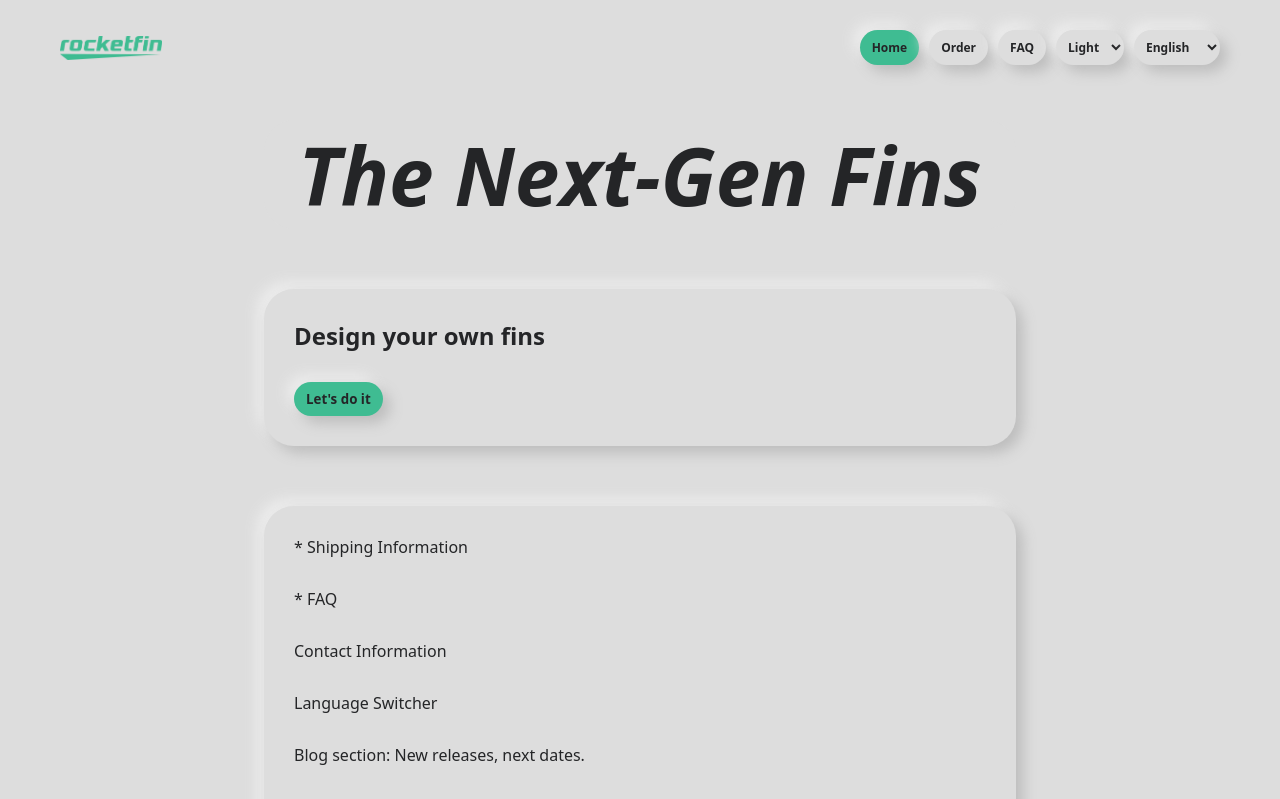
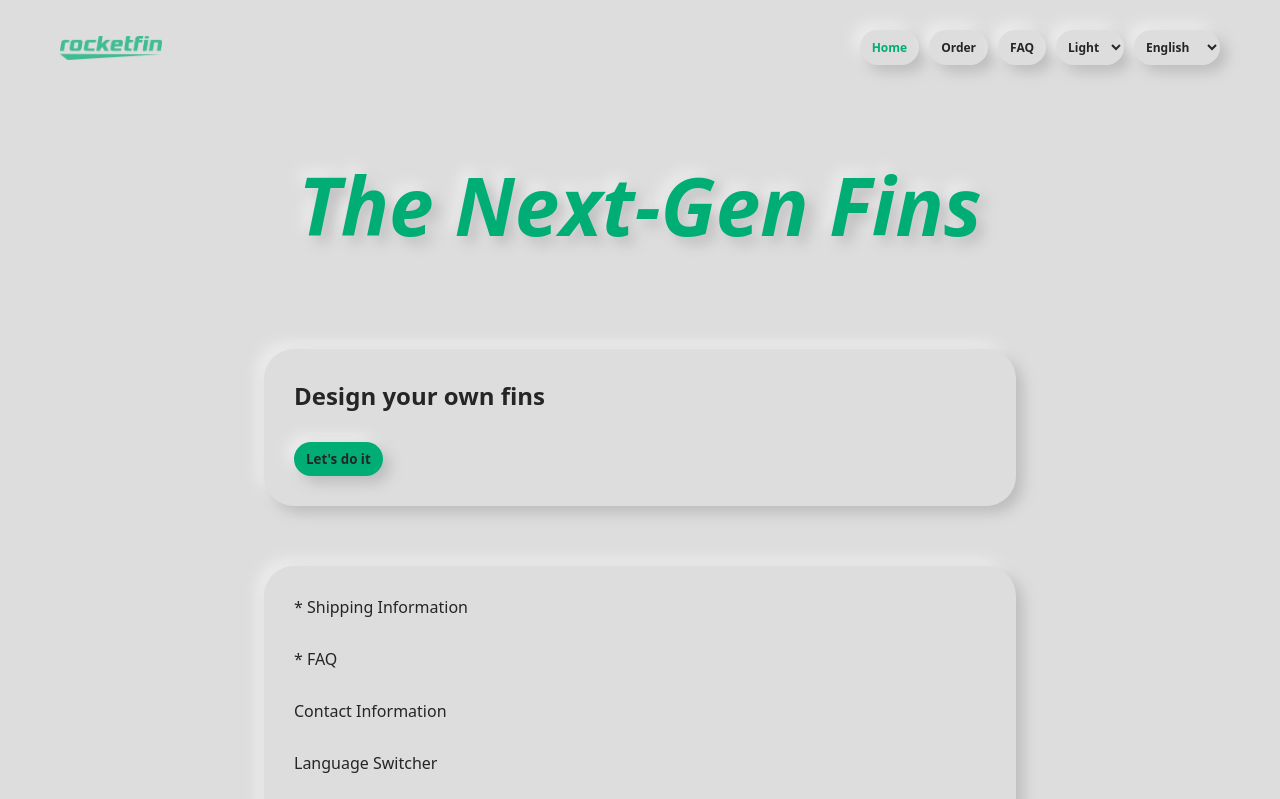
Before and after one commit to franciscobuchini/RocketFins, a React (Vite) app: page / in a window 1280 px wide. Shown: the top 799 px of the page. Built offline with nearby package versions, Linux system fonts and the light colour scheme; no server answers.

Commit message:
theme changes

```diff
--- a/src/Styles/Styles.css
+++ b/src/Styles/Styles.css
@@ -28,7 +28,6 @@ body { min-height: 100dvh; }
   --dark: #242527;
   --light: #dddddd;
   --dark-article: #26282D;
-  --primary: #3FBC92;
 
   --button-InputOption-black: #191B1D ;
   --button-InputOption-blue: #2C7CBF;
@@ -49,6 +48,7 @@ body { min-height: 100dvh; }
     --transparent25: #ffffff80;
     --shadow1: #bdbdbd;
     --shadow2: #ededed;
+    --primary: #00ad74;
   }
 
   body:has(option[value="dark"]:checked){
@@ -57,6 +57,7 @@ body { min-height: 100dvh; }
     --transparent25: #F5F5F710;
     --shadow1: #1f1f21;
     --shadow2: #292b2d;
+    --primary: #3FBC92;
   }
 }
 /*VARIABLES*/
@@ -133,9 +134,9 @@ nav > ul > select {
   padding: 8px 8px;
 }
 
-nav > ul > li.active {
+nav > ul > li.active > a {
   /*colors*/
-  background-color: var(--primary);
+  color: var(--primary);
 }
 
 nav > img {
@@ -152,14 +153,10 @@ nav > img {
 }
 
 #Title {
-  /*position*/
-  display: flex;
-  flex-direction: column;
-  justify-content: center;
   /*colors*/
   box-shadow: none;
   /*frame*/
-  padding: 0;
+  padding: 30px 0;
 }
 
 #Title > h1 {
@@ -168,6 +165,9 @@ nav > img {
   /*frame*/
   font-weight: 900;
   font-style: italic;
+  /*colors*/
+  color: var(--primary);
+  text-shadow:  7px 7px 14px var(--shadow1), -7px -7px 14px var(--shadow2);
   /*responsive-mobile*/
   @media (width <= 768px) {
     font-size: 30px;
@@ -238,7 +238,7 @@ button[disabled] {
   /*interact*/
   cursor: not-allowed;
   /*colors*/
-  background-color: var(--transparent25);
+  background-color: var(--main-background);
 }
 
 /*ORDER VIEW*/
@@ -349,7 +349,7 @@ button[disabled] {
   font-size: 12px;
   /*colors*/
   border-radius: 24px;
-
+  border: 2px solid var(--main-background);
   outline: 2px solid var(--transparent25);
   opacity: 25%;
   /*interact*/
@@ -366,10 +366,10 @@ button[disabled] {
   padding: 0 12px;
   min-width: 36px;
   /*colors*/
-  background-color: var(--transparent25);
-  outline: 2px solid var(--transparent25);
+  background-color: var(--shadow2);
   opacity: 100%;
   box-shadow:  7px 7px 14px var(--shadow1), -7px -7px 14px var(--shadow2);
+  color: var(--primary);
 }
 
 .Guide {
@@ -396,7 +396,7 @@ button[disabled] {
   /*frame*/
   padding: 30px 30px 0;
   /*colors*/
-  border-top: 2px solid var(--transparent25);
+  border-top: 2px solid var(--shadow1);
 }
 
 .Footer > .Subtotal > span {
--- a/src/Views/Store.jsx
+++ b/src/Views/Store.jsx
@@ -6,7 +6,7 @@ import InputOption from "../Components/InputOption";
 function Store() {
   const [texture, setTexture] = useState('option5');
   const [bladesTexture, setBladesTexture] = useState('option1');
-  const [price, setPrice] = useState(230);
+  const [price, setPrice] = useState(280);
   const [guideText, setGuideText] = useState('');
 
   const [sizeSelected, setSizeSelected] = useState(false);
@@ -35,7 +35,7 @@ function Store() {
     if (bladesTexture === 'option1') {
       setPrice(230);
     } else {
-      setPrice(280);
+      setPrice(330);
     }
   }, [bladesTexture]);
 
```
